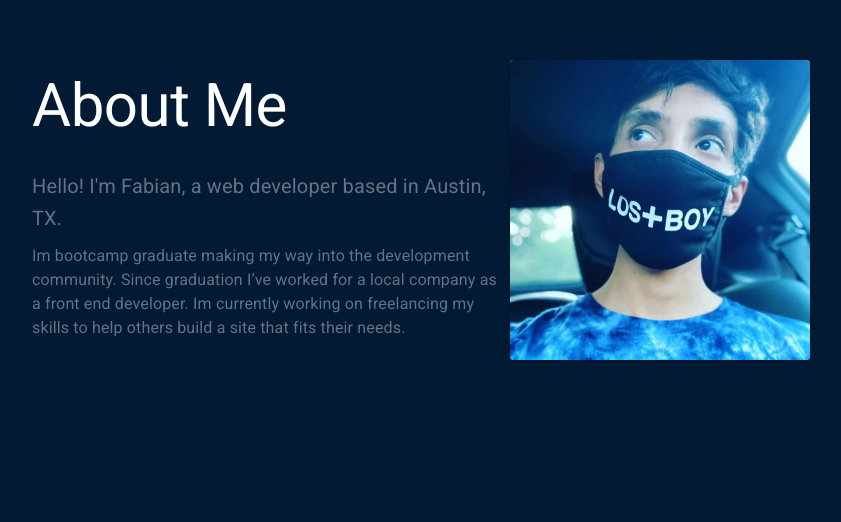
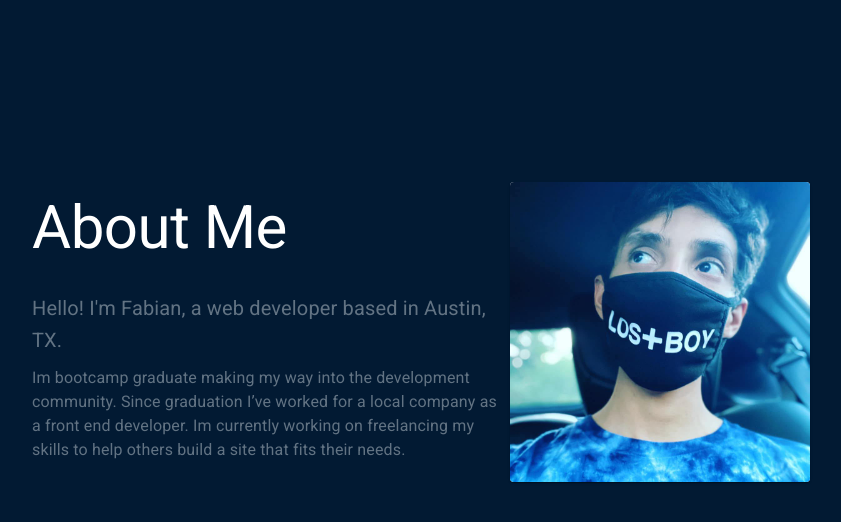
Before and after one commit to acostahf/new-portfolio, a React (Create React App) app: page / in a window 1280 px wide. Shown: the part 932-1454 px from the top of the page, without its empty margins (130-971 px from the left). Built offline with nearby package versions, Linux system fonts and the light colour scheme.

Commit message:
center about

```diff
--- a/src/components/About.jsx
+++ b/src/components/About.jsx
@@ -18,6 +18,9 @@ const useStyles = makeStyles((theme) => ({
     padding: "10%",
     margin: "0 auto",
     height: "100vh",
+    display: "flex",
+    justifyContent: "center",
+    flexDirection: "column ",
   },
   card: {
     maxWidth: 300,
@@ -26,6 +29,7 @@ const useStyles = makeStyles((theme) => ({
   about: {
     width: "100%",
     height: "50vh",
+
     // padding: 40,
   },
   heroBody: {
```
Also changed, not shown: 1 other file (tests, documents, lock files or other folders).
